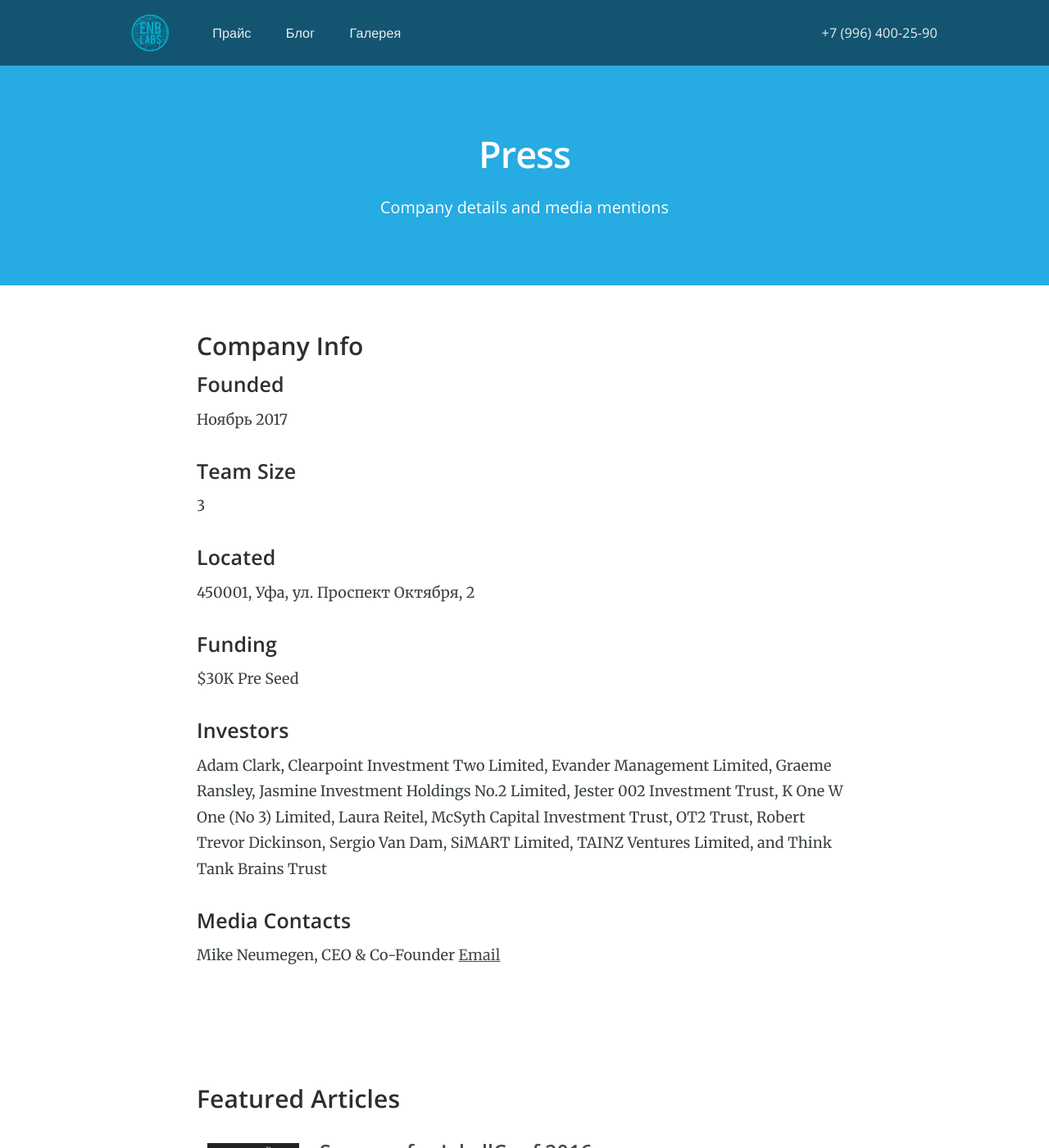
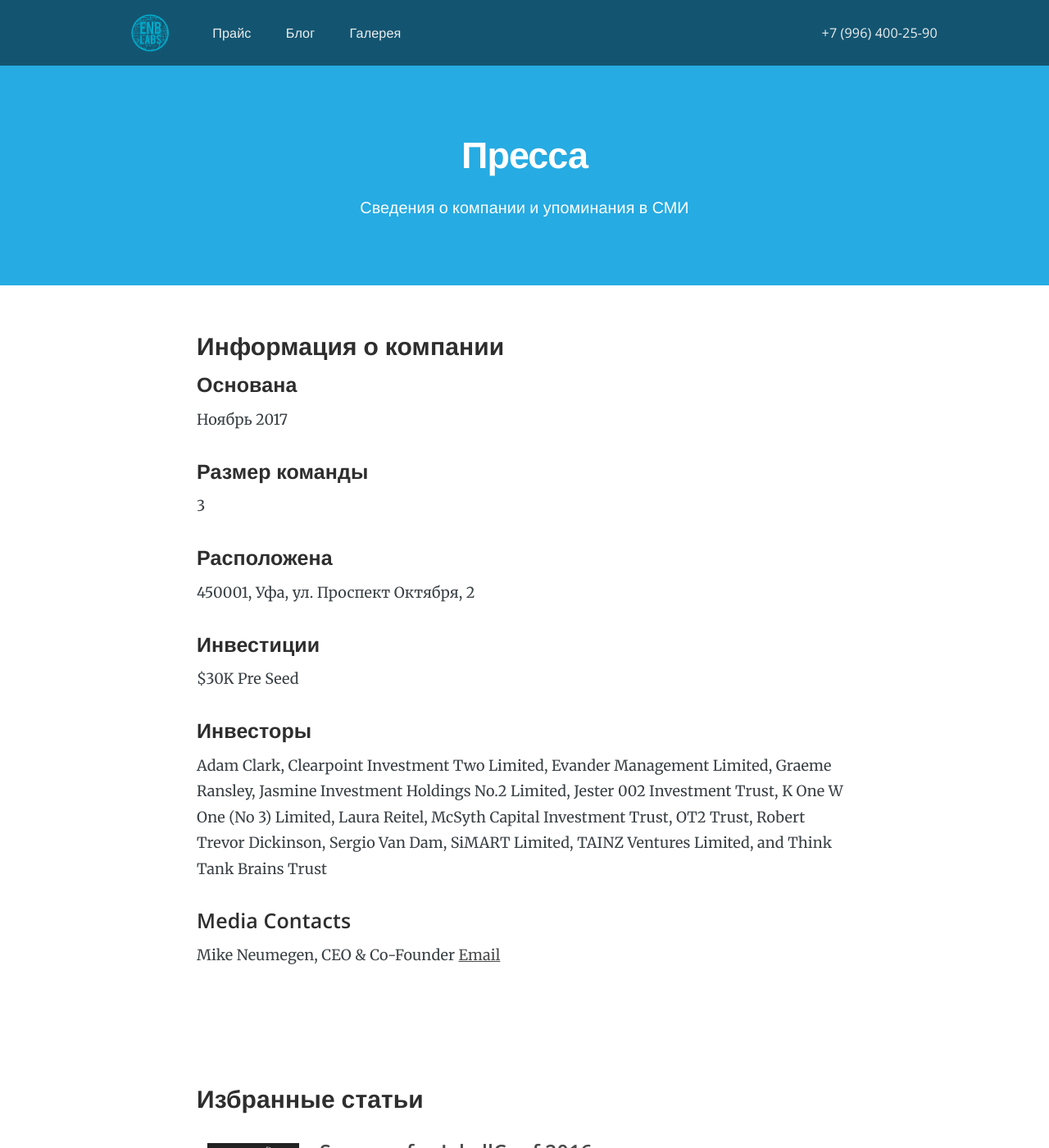
Before and after one commit to RakhimyanTim/enblabs.github.io, a Jekyll site: the page built from pages/press.html, in a window 1280 px wide and 1400 px high. Shown: the whole window at 82% size. Built offline with Jekyll 4.4.1, drawn with Linux system fonts in a browser that asks for light colours; nearby versions of some CDN libraries; some of the changed text lies outside the part shown.

Commit message:
Update press.html

```diff
--- a/pages/press.html
+++ b/pages/press.html
@@ -1,8 +1,8 @@
 ---
 layout: default
-title: Press
-header: Press
-header_subtext: Company details and media mentions
+title: Пресса
+header: Пресса
+header_subtext: Сведения о компании и упоминания в СМИ
 permalink: /press/
 investors:
   - Adam Clark
@@ -20,7 +20,7 @@ investors:
   - SiMART Limited
   - TAINZ Ventures Limited
   - Think Tank Brains Trust
-description: Company details and media mentions for CloudCannon, the Cloud CMS for Jekyll and static sites.
+description: Сведения о компании и упоминания в СМИ.
 media_contacts:
   - name: Mike Neumegen
     position: CEO &amp; Co-Founder
@@ -195,21 +195,21 @@ articles:
 ---
 <section>
 	<div class="container text-container">
-		<h3>Company Info</h3>
+		<h3>Информация о компании</h3>
 
-		<h4>Founded</h4>
+		<h4>Основана</h4>
 		<p>{{ site.company.founded }}</p>
 
-		<h4>Team Size</h4>
+		<h4>Размер команды</h4>
 		<p>{{ site.company.team_size }}</p>
 
-		<h4>Located</h4>
+		<h4>Расположена</h4>
 		<p>{{ site.company.address }}</p>
 
-		<h4>Funding</h4>
+		<h4>Инвестиции</h4>
 		<p>{{ site.company.funding }}</p>
 
-		<h4>Investors</h4>
+		<h4>Инвесторы</h4>
 		<p>{{ page.investors | array_to_sentence_string }}</p>
 
 		<h4>Media Contacts</h4>
@@ -224,7 +224,7 @@ articles:
 
 <section id="featured-articles">
 		<div class="container text-container articles">
-			<h3>Featured Articles</h3>
+			<h3>Избранные статьи</h3>
 
 			{% for article in page.articles reversed %}
 			<div class="article">
```
Also changed, not shown: other parts of pages/press.html (+1 -1 lines).
